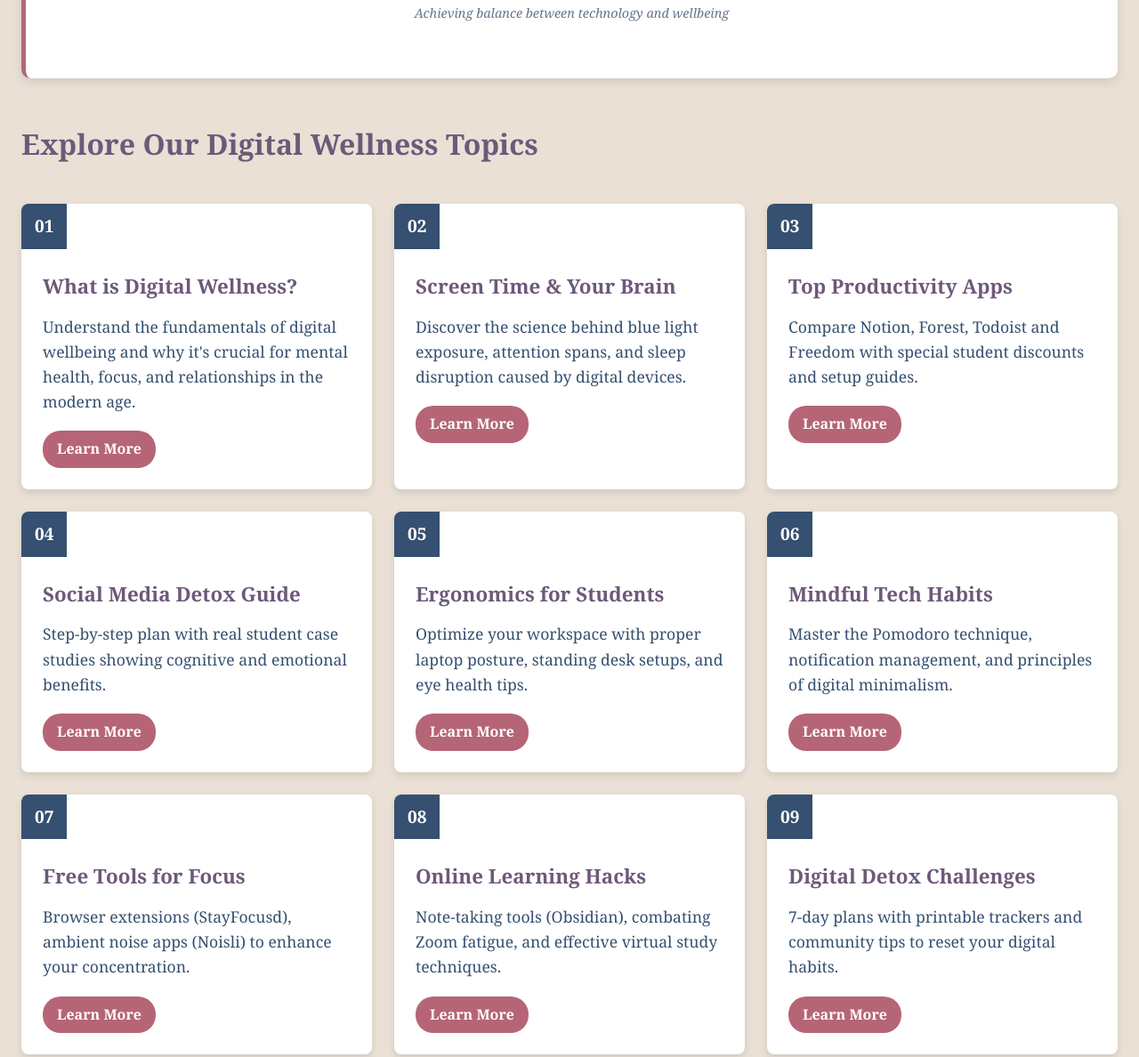
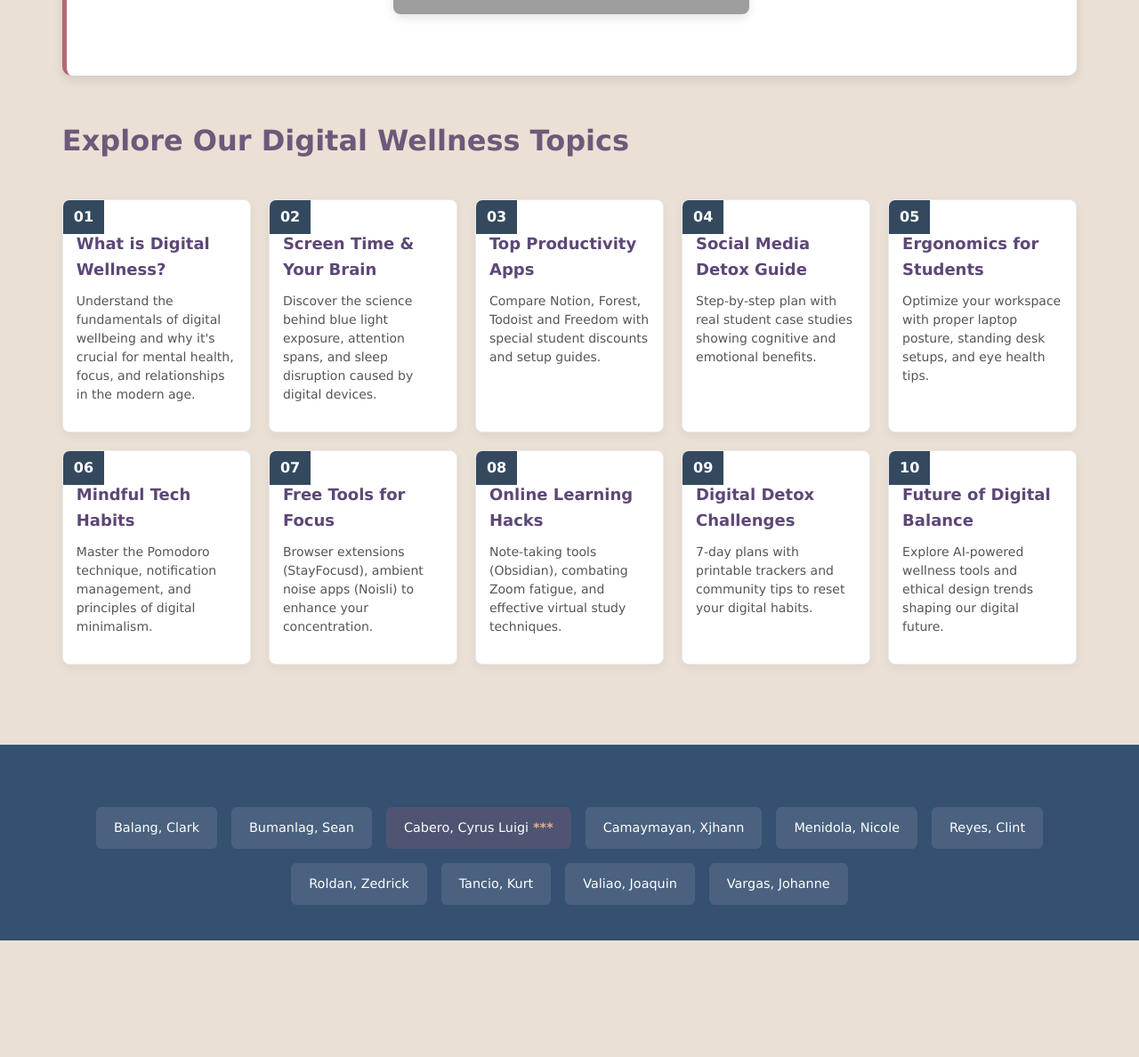
Before and after one commit to Saiqt07/proposal1, a plain HTML site: page index.html in a window 1280 px wide. Shown: the part 626-1814 px from the top of the page at 89% size. After the commit the page ends 1683 px from the top, so only its background shows below. Drawn offline with Linux system fonts and the light colour scheme; grey boxes are pictures that could not be loaded.

Commit message:
Add files via upload

```diff
--- a/index.html
+++ b/index.html
@@ -24,24 +24,6 @@
                 </li>
                 <li class="nav-item">
                     <a href="#" class="nav-link">
-                        <span class="nav-icon"><i class="fas fa-brain"></i></span>
-                        Wellness
-                    </a>
-                </li>
-                <li class="nav-item">
-                    <a href="#" class="nav-link">
-                        <span class="nav-icon"><i class="fas fa-tasks"></i></span>
-                        Productivity
-                    </a>
-                </li>
-                <li class="nav-item">
-                    <a href="#" class="nav-link">
-                        <span class="nav-icon"><i class="fas fa-tools"></i></span>
-                        Tools
-                    </a>
-                </li>
-                <li class="nav-item">
-                    <a href="#" class="nav-link">
                         <span class="nav-icon"><i class="fas fa-book"></i></span>
                         Resources
                     </a>
@@ -49,7 +31,25 @@
                 <li class="nav-item">
                     <a href="#" class="nav-link">
                         <span class="nav-icon"><i class="fas fa-users"></i></span>
-                        About
+                        About Us
+                    </a>
+                </li>
+                <li class="nav-item">
+                    <a href="#" class="nav-link">
+                        <span class="nav-icon"><i class="fas fa-images"></i></span>
+                        Photo Gallery
+                    </a>
+                </li>
+                <li class="nav-item">
+                    <a href="#" class="nav-link">
+                        <span class="nav-icon"><i class="fas fa-user-edit"></i></span>
+                        About the Author
+                    </a>
+                </li>
+                <li class="nav-item">
+                    <a href="#" class="nav-link">
+                        <span class="nav-icon"><i class="fas fa-envelope"></i></span>
+                        Contact Us
                     </a>
                 </li>
             </ul>
@@ -63,7 +63,6 @@
 
                 <div class="wellness-image-container">
                     <img src="https://images.squarespace-cdn.com/content/v1/5c2d04dfc258b4b91b89320f/80107d74-bbed-40d9-81c4-aa55a8bdbc8b/Pillars+of+Digital+Wellness+Horizontal.png" alt="Digital Wellness Concept" class="wellness-image">
-                    <p class="image-caption">Achieving balance between technology and wellbeing</p>
                 </div>
             </section>
 
@@ -71,104 +70,94 @@
 
             <div class="topics-grid">
                 <!-- Topic 1 -->
-                <div class="topic-card">
+                <a href="topic1.html" class="topic-card">
                     <div class="topic-number">01</div>
                     <div class="topic-content">
                         <h3 class="topic-title">What is Digital Wellness?</h3>
                         <p class="topic-desc">Understand the fundamentals of digital wellbeing and why it's crucial for mental health, focus, and relationships in the modern age.</p>
-                        <a href="#" class="learn-more">Learn More</a>
                     </div>
-                </div>
+                </a>
 
                 <!-- Topic 2 -->
-                <div class="topic-card">
+                <a href="topic2.html" class="topic-card">
                     <div class="topic-number">02</div>
                     <div class="topic-content">
                         <h3 class="topic-title">Screen Time & Your Brain</h3>
                         <p class="topic-desc">Discover the science behind blue light exposure, attention spans, and sleep disruption caused by digital devices.</p>
-                        <a href="#" class="learn-more">Learn More</a>
                     </div>
-                </div>
+                </a>
 
                 <!-- Topic 3 -->
-                <div class="topic-card">
+                <a href="topic3.html" class="topic-card">
                     <div class="topic-number">03</div>
                     <div class="topic-content">
                         <h3 class="topic-title">Top Productivity Apps</h3>
                         <p class="topic-desc">Compare Notion, Forest, Todoist and Freedom with special student discounts and setup guides.</p>
-                        <a href="#" class="learn-more">Learn More</a>
                     </div>
-                </div>
+                </a>
 
                 <!-- Topic 4 -->
-                <div class="topic-card">
+                <a href="topic4.html" class="topic-card">
                     <div class="topic-number">04</div>
                     <div class="topic-content">
                         <h3 class="topic-title">Social Media Detox Guide</h3>
                         <p class="topic-desc">Step-by-step plan with real student case studies showing cognitive and emotional benefits.</p>
-                        <a href="#" class="learn-more">Learn More</a>
                     </div>
-                </div>
+                </a>
 
                 <!-- Topic 5 -->
-                <div class="topic-card">
+                <a href="topic5.html" class="topic-card">
                     <div class="topic-number">05</div>
                     <div class="topic-content">
                         <h3 class="topic-title">Ergonomics for Students</h3>
                         <p class="topic-desc">Optimize your workspace with proper laptop posture, standing desk setups, and eye health tips.</p>
-                        <a href="#" class="learn-more">Learn More</a>
                     </div>
-                </div>
+                </a>
 
                 <!-- Topic 6 -->
-                <div class="topic-card">
+                <a href="topic6.html" class="topic-card">
                     <div class="topic-number">06</div>
                     <div class="topic-content">
                         <h3 class="topic-title">Mindful Tech Habits</h3>
                         <p class="topic-desc">Master the Pomodoro technique, notification management, and principles of digital minimalism.</p>
-                        <a href="#" class="learn-more">Learn More</a>
                     </div>
-                </div>
+                </a>
 
                 <!-- Topic 7 -->
-                <div class="topic-card">
+                <a href="topic7.html" class="topic-card">
                     <div class="topic-number">07</div>
                     <div class="topic-content">
                         <h3 class="topic-title">Free Tools for Focus</h3>
                         <p class="topic-desc">Browser extensions (StayFocusd), ambient noise apps (Noisli) to enhance your concentration.</p>
-                        <a href="#" class="learn-more">Learn More</a>
                     </div>
-                </div>
+                </a>
 
                 <!-- Topic 8 -->
-                <div class="topic-card">
+                <a href="topic8.html" class="topic-card">
                     <div class="topic-number">08</div>
                     <div class="topic-content">
                         <h3 class="topic-title">Online Learning Hacks</h3>
                         <p class="topic-desc">Note-taking tools (Obsidian), combating Zoom fatigue, and effective virtual study techniques.</p>
-                        <a href="#" class="learn-more">Learn More</a>
                     </div>
-                </div>
+                </a>
 
                 <!-- Topic 9 -->
-                <div class="topic-card">
+                <a href="topic9.html" class="topic-card">
                     <div class="topic-number">09</div>
                     <div class="topic-content">
                         <h3 class="topic-title">Digital Detox Challenges</h3>
                         <p class="topic-desc">7-day plans with printable trackers and community tips to reset your digital habits.</p>
-                        <a href="#" class="learn-more">Learn More</a>
                     </div>
-                </div>
+                </a>
 
                 <!-- Topic 10 -->
-                <div class="topic-card">
+                <a href="topic10.html" class="topic-card">
                     <div class="topic-number">10</div>
                     <div class="topic-content">
                         <h3 class="topic-title">Future of Digital Balance</h3>
                         <p class="topic-desc">Explore AI-powered wellness tools and ethical design trends shaping our digital future.</p>
-                        <a href="#" class="learn-more">Learn More</a>
                     </div>
-                </div>
+                </a>
             </div>
         </div>
     </main>
--- a/styles.css
+++ b/styles.css
@@ -6,7 +6,7 @@
 }
 
 body {
-    font-family: 'Georgia', serif;
+    font-family: Verdana, Geneva, Tahoma, sans-serif;
     background-color: #EAE0D5;
     color: #355070;
     line-height: 1.6;
@@ -213,49 +213,95 @@ p {
     font-style: italic;
 }
 
-/* Topic Grid */
+/* Topic Grid Styling */
 .topics-grid {
     display: grid;
-    grid-template-columns: repeat(auto-fill, minmax(300px, 1fr));
-    gap: 25px;
-    margin-top: 2rem;
+    grid-template-columns: repeat(5, 1fr); /* Display 5 cards per row */
+    gap: 20px;
+    margin: 30px 0 50px;
+    width: 100%;
 }
 
 .topic-card {
-    background-color: white;
+    background-color: #fff;
     border-radius: 8px;
+    box-shadow: 0 4px 12px rgba(0, 0, 0, 0.05);
     overflow: hidden;
-    box-shadow: 0 4px 8px rgba(0,0,0,0.1);
-    transition: transform 0.3s ease, box-shadow 0.3s ease;
+    transition: all 0.3s ease;
+    text-decoration: none;
+    color: inherit;
+    display: block;
+    position: relative;
+    height: 100%;
+    border: 1px solid #eaeaea;
 }
 
 .topic-card:hover {
     transform: translateY(-5px);
-    box-shadow: 0 8px 16px rgba(0,0,0,0.15);
+    box-shadow: 0 12px 20px rgba(0, 0, 0, 0.1);
 }
 
 .topic-number {
-    background-color: #355070;
+    background-color: #34495e;
     color: white;
-    padding: 10px 15px;
     font-weight: bold;
-    font-size: 1.2rem;
-    display: inline-block;
+    padding: 6px 12px;
+    font-size: 16px;
+    position: absolute;
+    top: 0;
+    left: 0;
 }
 
 .topic-content {
-    padding: 1.5rem;
+    padding: 20px 15px 15px;
+    margin-top: 10px;
 }
 
 .topic-title {
-    color: #6D597A;
-    font-size: 1.4rem;
-    margin-bottom: 0.8rem;
+    color: #5d4777;
+    margin-top: 5px;
+    margin-bottom: 10px;
+    font-size: 18px;
+    font-weight: 600;
 }
 
 .topic-desc {
-    color: #355070;
-    margin-bottom: 1.2rem;
+    color: #555;
+    line-height: 1.5;
+    font-size: 14px;
+}
+
+/* Responsive adjustments */
+@media (max-width: 1200px) {
+    .topics-grid {
+        grid-template-columns: repeat(4, 1fr); /* 4 cards per row on medium screens */
+    }
+}
+
+@media (max-width: 992px) {
+    .topics-grid {
+        grid-template-columns: repeat(3, 1fr); /* 3 cards per row on smaller screens */
+    }
+}
+
+@media (max-width: 768px) {
+    .topics-grid {
+        grid-template-columns: repeat(2, 1fr); /* 2 cards per row on tablets */
+    }
+}
+
+@media (max-width: 480px) {
+    .topics-grid {
+        grid-template-columns: 1fr; /* 1 card per row on mobile */
+    }
+}
+
+/* Container styling to allow for wider content */
+.container {
+    width: 95%;
+    max-width: 1400px; /* Increased from typical 1200px */
+    margin: 0 auto;
+    padding: 0 15px;
 }
 
 .learn-more {
@@ -367,3 +413,15 @@ footer {
         margin: 20px 0;
     }
 }
+
+.topic-card {
+    display: block;
+    text-decoration: none;
+    color: inherit;
+    transition: transform 0.2s, box-shadow 0.2s;
+}
+
+.topic-card:hover {
+    transform: translateY(-5px);
+    box-shadow: 0 10px 20px rgba(0,0,0,0.1);
+}
```
